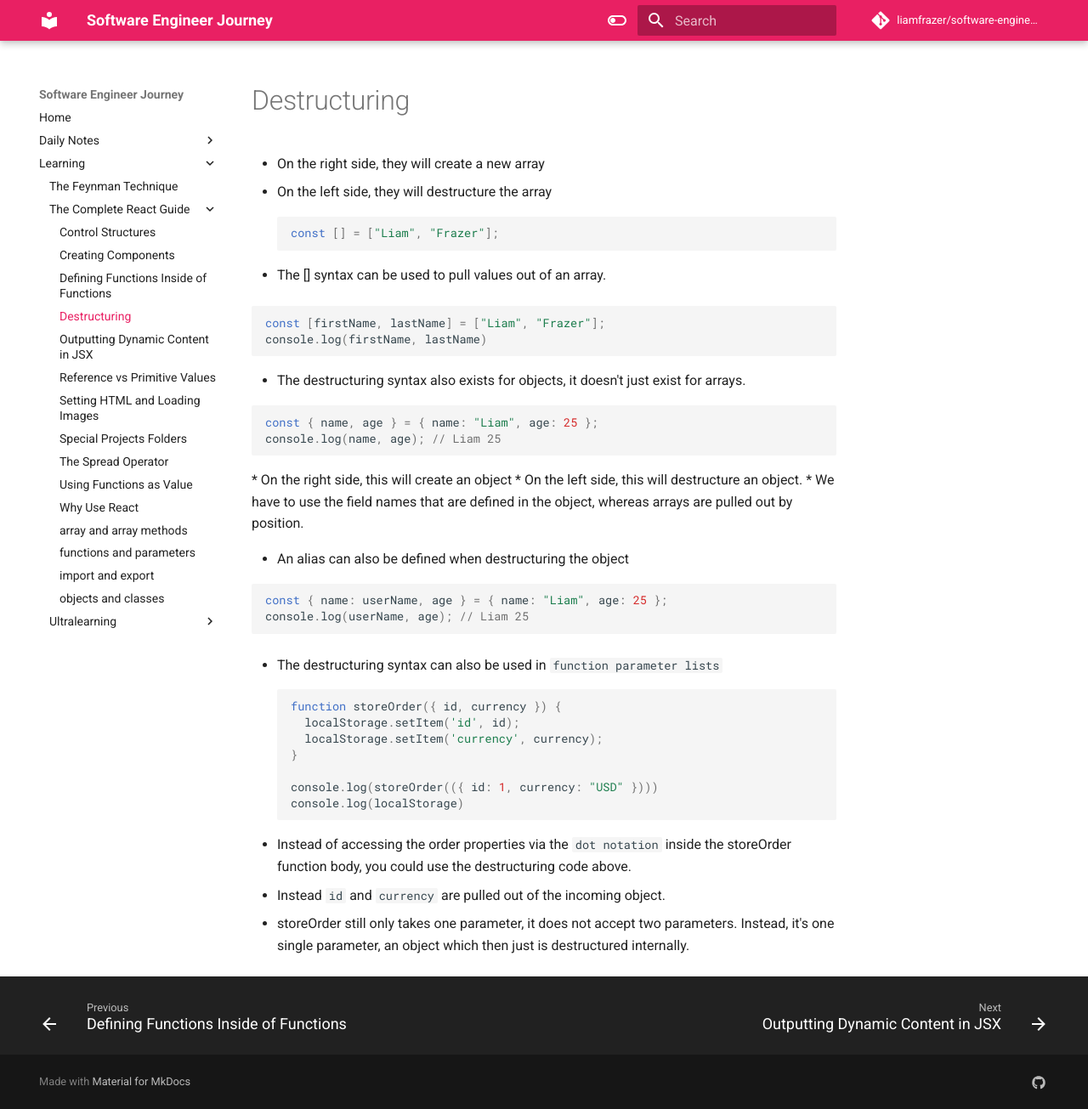
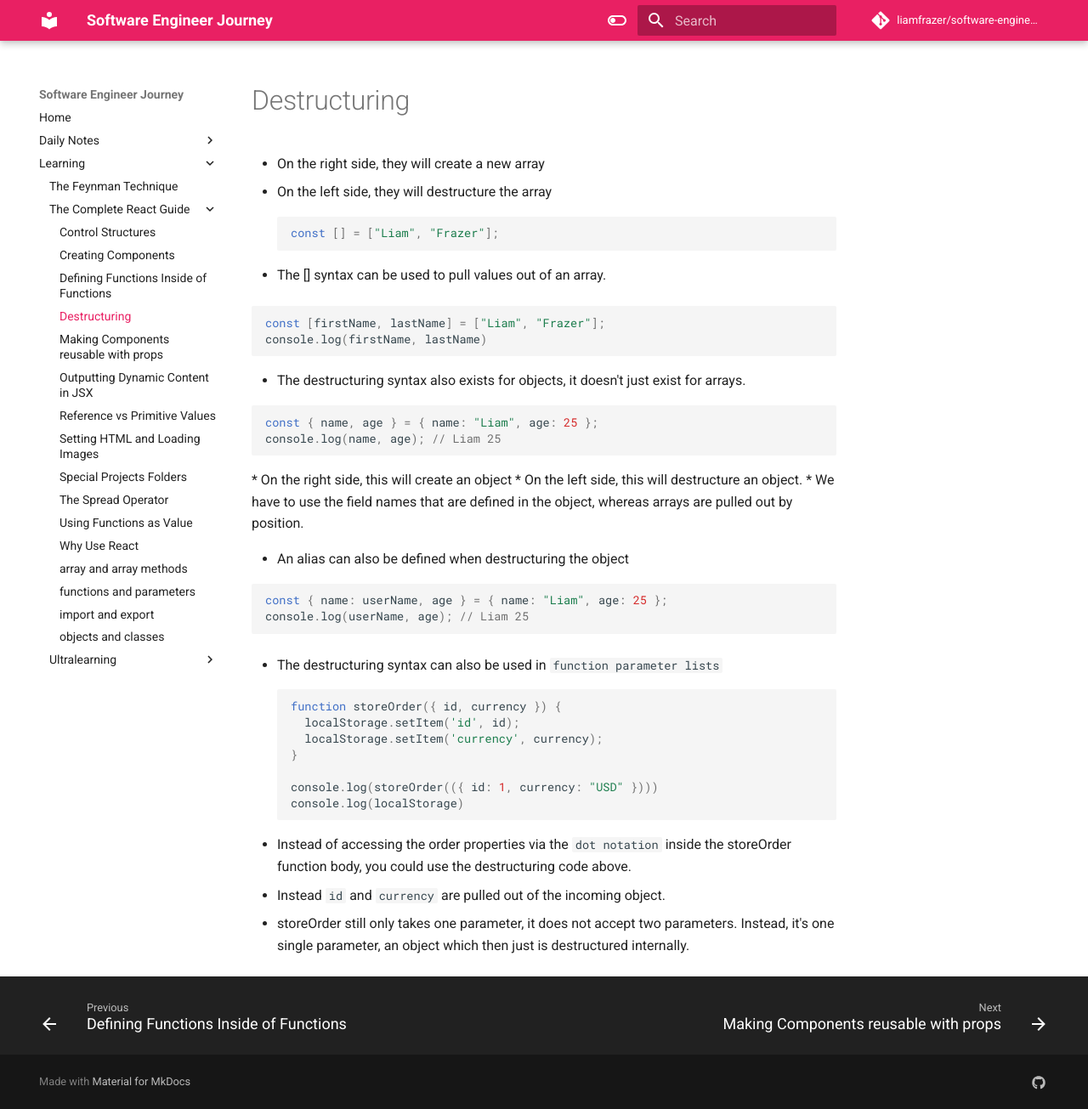
Before and after one commit to liamfrazer/software-engineer-journey, an MkDocs documentation site: the page built from docs/Learning/The Complete React Guide/Destructuring.md, in a window 1280 px wide and 1305 px high. Shown: the whole window at 85% size. Built offline with MkDocs 1.6.1 and Material for MkDocs 9.7.7, drawn with Linux system fonts in a browser that asks for light colours; comment, search, counter and statistics services are not loaded.

Commit message:
vault backup: 2023-12-16 10:34:51

```diff
--- /dev/null
+++ b/docs/Learning/The Complete React Guide/Making Components reusable with props.md
@@ -0,0 +1,10 @@
+---
+tags:
+  - react
+  - components
+  - props
+  - reusable
+---
+# Making Components reusable with props
+
+*
```
Also changed, not shown: docs/index.md (+1 -0 lines).
